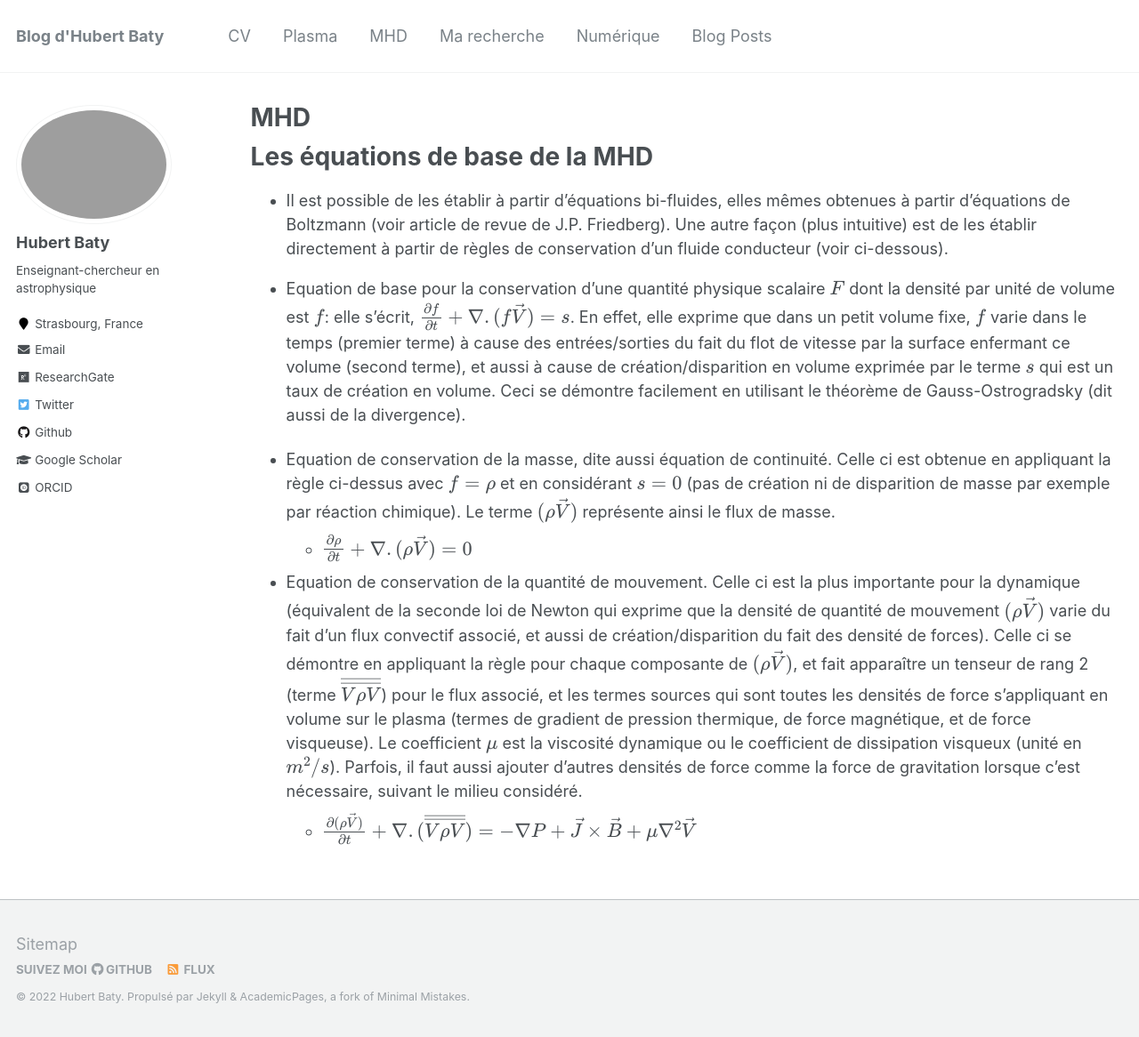
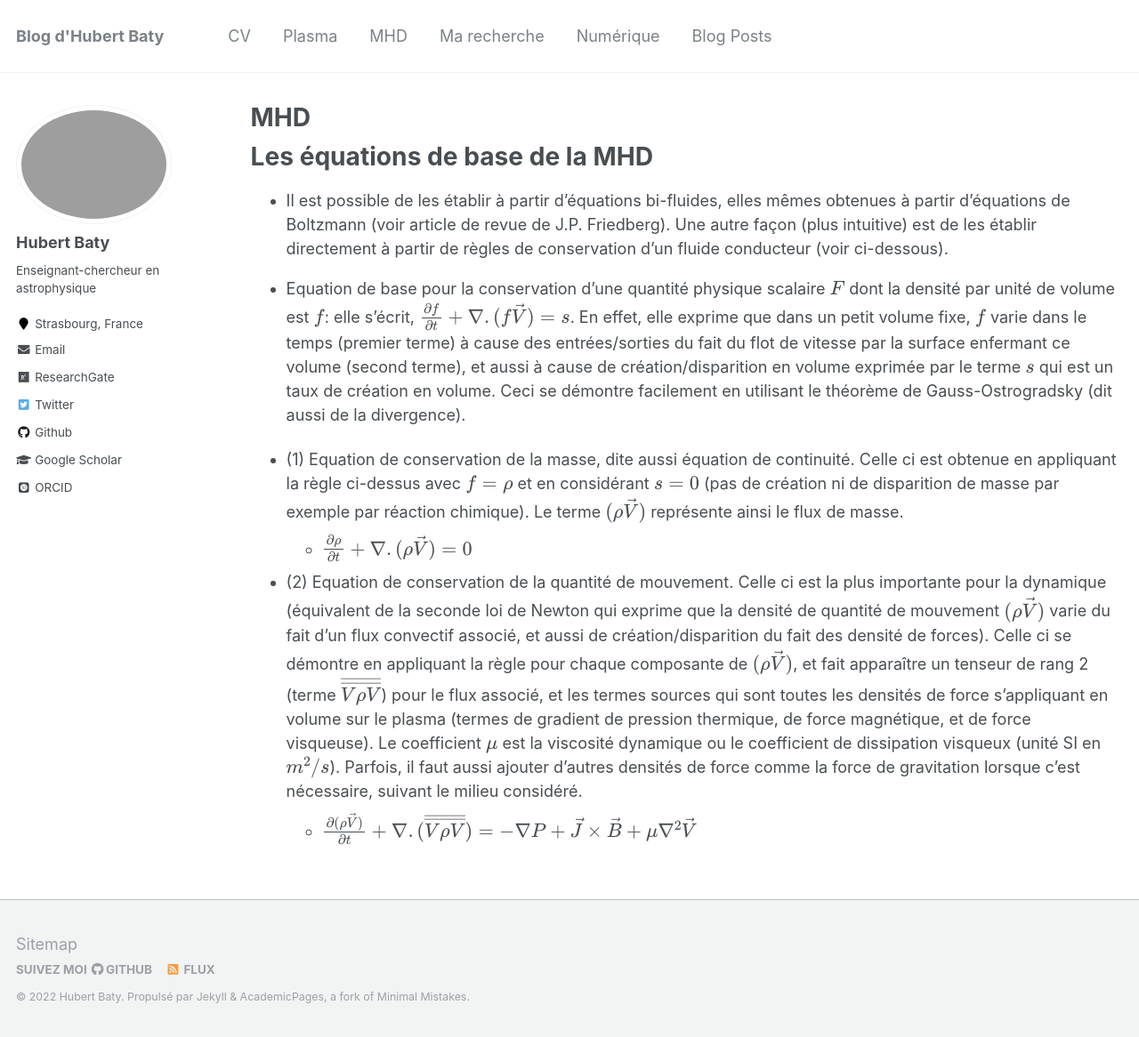
Before and after one commit to hubertbaty/hubertbaty.github.io, a Jekyll site: the page built from _pages/MHD.md, in a window 1280 px wide and 1166 px high. Shown: the whole window at 89% size. Built offline with Jekyll 4.4.1, drawn with Linux system fonts in a browser that asks for light colours; some web fonts are replaced; formulas are drawn with MathJax 3.

Commit message:
Update MHD.md

```diff
--- a/_pages/MHD.md
+++ b/_pages/MHD.md
@@ -14,9 +14,9 @@ Les équations de base de la MHD
 * Il est possible de les établir à partir d'équations bi-fluides, elles mêmes obtenues à partir d'équations de Boltzmann (voir article de revue de J.P. Friedberg). Une autre façon (plus intuitive) est de les établir directement à partir de règles de conservation d'un fluide conducteur (voir ci-dessous).
 * Equation de base pour la conservation d'une quantité physique scalaire $F$ dont la densité par unité de volume est $f$: elle s'écrit, $\frac {\partial f} {\partial t} + \nabla . (f \vec V) = s$. En effet, elle exprime que dans un petit volume fixe, $f$ varie dans le temps (premier terme) à cause des entrées/sorties du fait du flot de vitesse par la surface enfermant ce volume (second terme), et aussi à cause de création/disparition en volume exprimée par le terme $s$ qui est un taux de création en volume. Ceci se démontre facilement en utilisant le théorème de Gauss-Ostrogradsky (dit aussi de la divergence).
 
-* Equation de conservation de la masse, dite aussi équation de continuité. Celle ci est obtenue en appliquant la règle ci-dessus avec $f = \rho$ et en considérant $s = 0$ (pas de création ni de disparition de masse par exemple par réaction chimique). Le terme $ (\rho \vec V)$ représente ainsi le flux de masse.
+* (1) Equation de conservation de la masse, dite aussi équation de continuité. Celle ci est obtenue en appliquant la règle ci-dessus avec $f = \rho$ et en considérant $s = 0$ (pas de création ni de disparition de masse par exemple par réaction chimique). Le terme $ (\rho \vec V)$ représente ainsi le flux de masse.
   * $\frac {\partial \rho} {\partial t} + \nabla . (\rho \vec V) = 0$
 
-* Equation de conservation de la quantité de mouvement. Celle ci est la plus importante pour la dynamique (équivalent de la seconde loi de Newton qui exprime que la densité de quantité de mouvement $(\rho \vec V)$ varie du fait d'un flux convectif associé, et aussi de création/disparition du fait des densité de forces). Celle ci se démontre en appliquant la règle pour chaque composante de $(\rho \vec V)$, et fait apparaître un tenseur de rang 2 (terme $\overline{\overline {V \rho V }}$)
-pour le flux associé, et les termes sources qui sont toutes les densités de force s'appliquant en volume sur le plasma (termes de gradient de pression thermique, de force magnétique, et de force visqueuse). Le coefficient $\mu$ est la viscosité dynamique ou le coefficient de dissipation visqueux (unité en $m^2/s$). Parfois, il faut aussi ajouter d'autres densités de force comme la force de gravitation lorsque c'est nécessaire, suivant le milieu considéré.
+* (2) Equation de conservation de la quantité de mouvement. Celle ci est la plus importante pour la dynamique (équivalent de la seconde loi de Newton qui exprime que la densité de quantité de mouvement $(\rho \vec V)$ varie du fait d'un flux convectif associé, et aussi de création/disparition du fait des densité de forces). Celle ci se démontre en appliquant la règle pour chaque composante de $(\rho \vec V)$, et fait apparaître un tenseur de rang 2 (terme $\overline{\overline {V \rho V }}$)
+pour le flux associé, et les termes sources qui sont toutes les densités de force s'appliquant en volume sur le plasma (termes de gradient de pression thermique, de force magnétique, et de force visqueuse). Le coefficient $\mu$ est la viscosité dynamique ou le coefficient de dissipation visqueux (unité SI en $m^2/s$). Parfois, il faut aussi ajouter d'autres densités de force comme la force de gravitation lorsque c'est nécessaire, suivant le milieu considéré.
   * $\frac {\partial (\rho \vec V)} {\partial t} + \nabla . ( \overline{\overline {V \rho V }} ) = - \nabla P + \vec J \times \vec B + \mu \nabla^2 \vec V $
```
